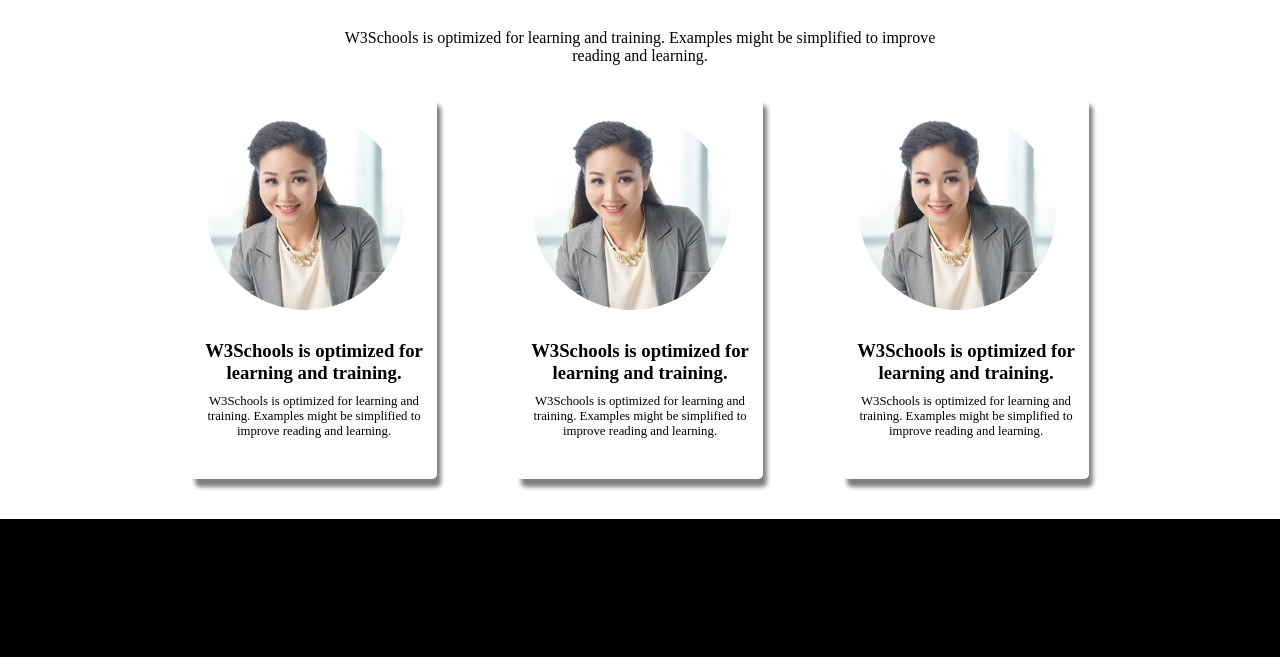
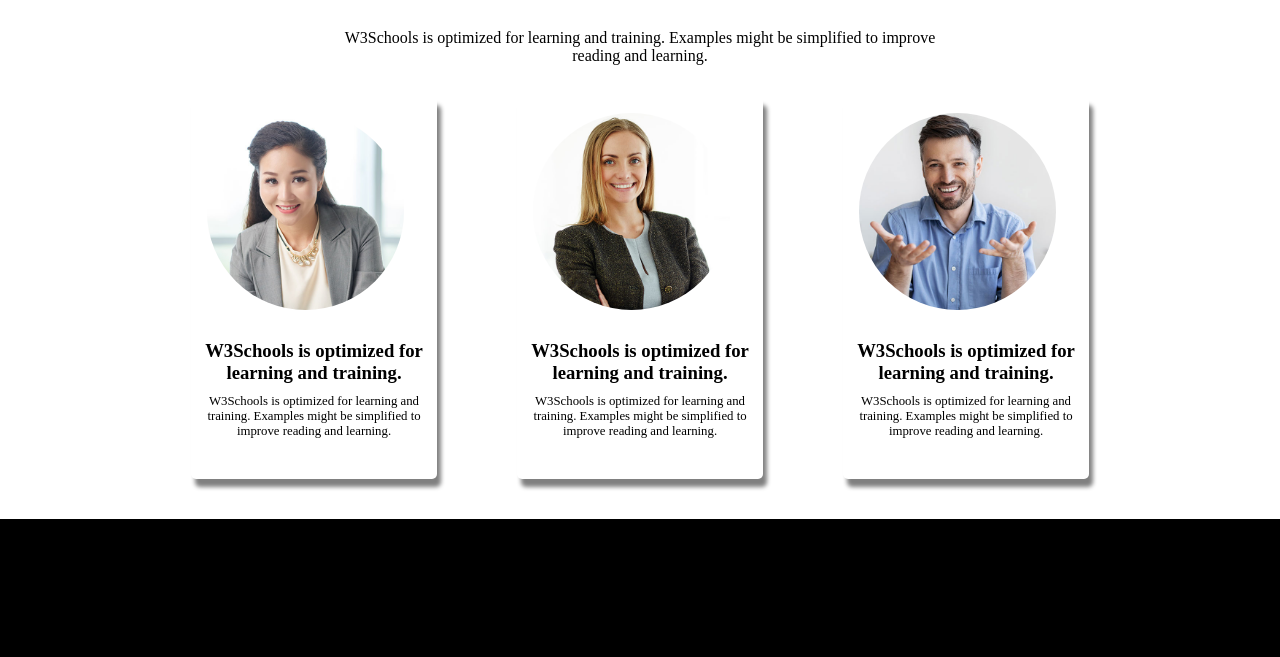
Before and after one commit to alamnahid/digital-agency-design-conceptual-session, a plain HTML site: page index.html in a window 1280 px wide. Shown: the part 1893-2550 px from the top of the page. Drawn offline with Linux system fonts and the light colour scheme.

Commit message:
pic changed

```diff
--- a/index.html
+++ b/index.html
@@ -129,7 +129,7 @@
                     </p>
                 </div>
                 <div class="card">
-                    <img class="blog-img" src="asset/image/girl2.jpg" alt="">
+                    <img class="blog-img" src="asset/image/girl-3.jpg" alt="">
                     <h3 class="card-title">
                         W3Schools is optimized for learning and training.
                     </h3>
@@ -138,7 +138,7 @@
                     </p>
                 </div>
                 <div class="card">
-                    <img class="blog-img" src="asset/image/girl2.jpg" alt="">
+                    <img class="blog-img" src="asset/image/man-2.jpg" alt="">
                     <h3 class="card-title">
                         W3Schools is optimized for learning and training.
                     </h3>
```
